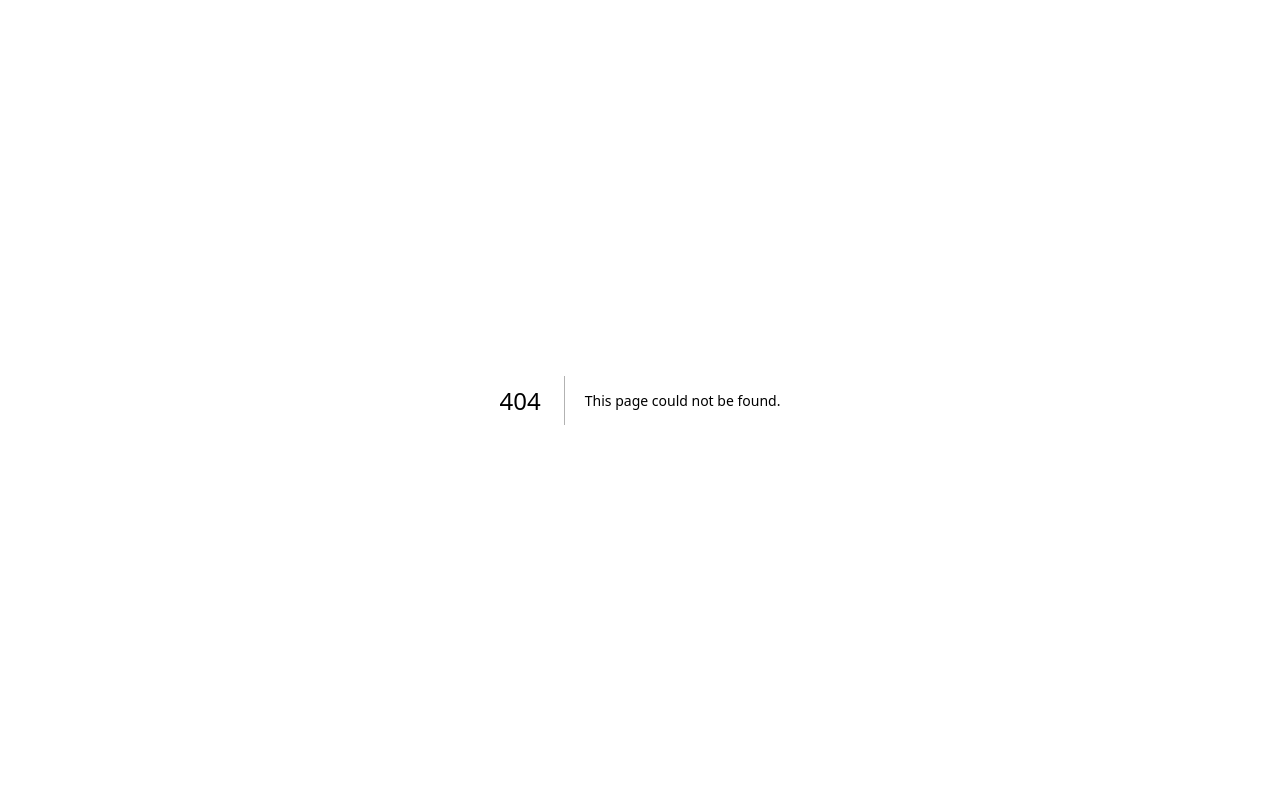
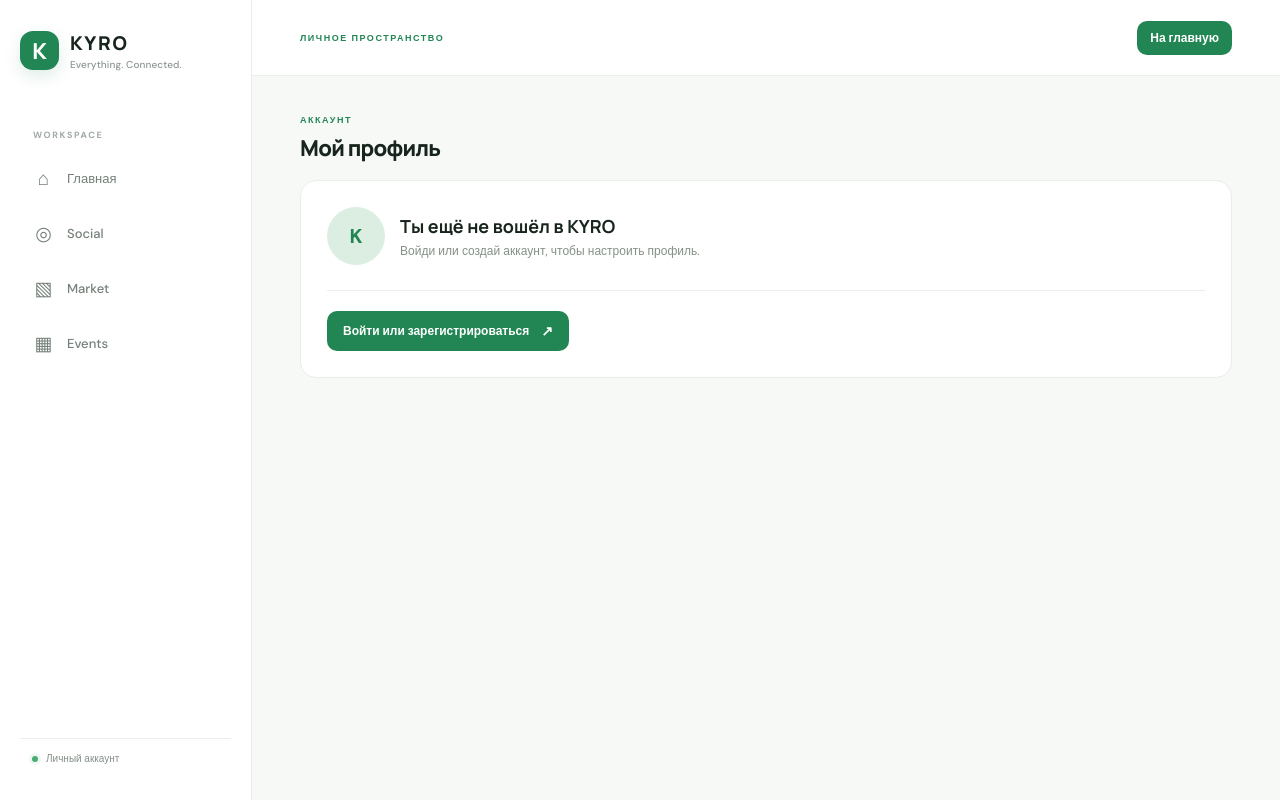
Before and after one commit to Adamovvv/GPTProject, a Next.js app: page /profile in a window 1280 px wide. Before the commit this address had no page. Built offline with nearby package versions, Linux system fonts and the light colour scheme; no server answers.

Commit message:
Add KYRO account flow: app/profile/page.tsx

```diff
--- /dev/null
+++ b/app/profile/page.tsx
@@ -0,0 +1,38 @@
+import Link from "next/link";
+import { createClient } from "@/lib/supabase/server";
+import { SignOutButton } from "@/components/sign-out-button";
+
+export default async function ProfilePage() {
+  const supabase = await createClient();
+  const { data } = supabase ? await supabase.auth.getClaims() : { data: { claims: null } };
+  const claims = data?.claims;
+  const email = typeof claims?.email === "string" ? claims.email : null;
+  const name = typeof claims?.user_metadata?.display_name === "string" ? claims.user_metadata.display_name : email?.split("@")[0] ?? "Гость";
+
+  return (
+    <main className="app-shell">
+      <aside className="sidebar">
+        <Link className="brand" href="/"><span className="brand-symbol">K</span><span className="brand-word">KYRO<span>Everything. Connected.</span></span></Link>
+        <div className="sidebar-label">WORKSPACE</div>
+        <nav className="side-nav" aria-label="Основная навигация">
+          <Link className="nav-item" href="/"><span className="nav-icon">⌂</span>Главная</Link>
+          <Link className="nav-item" href="/social"><span className="nav-icon">◎</span>Social</Link>
+          <Link className="nav-item" href="/market"><span className="nav-icon">▧</span>Market</Link>
+          <Link className="nav-item" href="/events"><span className="nav-icon">▦</span>Events</Link>
+        </nav>
+        <div className="sidebar-bottom"><div className="sidebar-status"><span />Личный аккаунт</div></div>
+      </aside>
+      <section className="main-panel">
+        <header className="topbar"><Link className="mobile-brand" href="/"><span className="brand-symbol">K</span> KYRO</Link><div className="section-kicker">ЛИЧНОЕ ПРОСТРАНСТВО</div><Link className="button button-small" href="/">На главную</Link></header>
+        <div className="dashboard-content">
+          <div className="section-heading"><div><div className="section-kicker">АККАУНТ</div><h2>Мой профиль</h2></div></div>
+          <section className="profile-panel">
+            <div className="profile-row"><span className="avatar profile-large">{claims ? name.slice(0,1).toUpperCase() : "K"}</span><div className="profile-detail"><h2>{claims ? name : "Ты ещё не вошёл в KYRO"}</h2><p>{email ?? "Войди или создай аккаунт, чтобы настроить профиль."}</p></div></div>
+            <div className="profile-actions">{claims ? <SignOutButton /> : <Link className="button" href="/login">Войти или зарегистрироваться <span>↗</span></Link>}</div>
+          </section>
+        </div>
+        <nav className="mobile-nav" aria-label="Мобильная навигация"><Link href="/"><span>⌂</span><small>Главная</small></Link><Link href="/social"><span>◎</span><small>Social</small></Link><Link href="/market"><span>▧</span><small>Market</small></Link><Link href="/events"><span>▦</span><small>Events</small></Link><Link className="mobile-nav-active" href="/profile"><span>◉</span><small>Профиль</small></Link></nav>
+      </section>
+    </main>
+  );
+}
```
